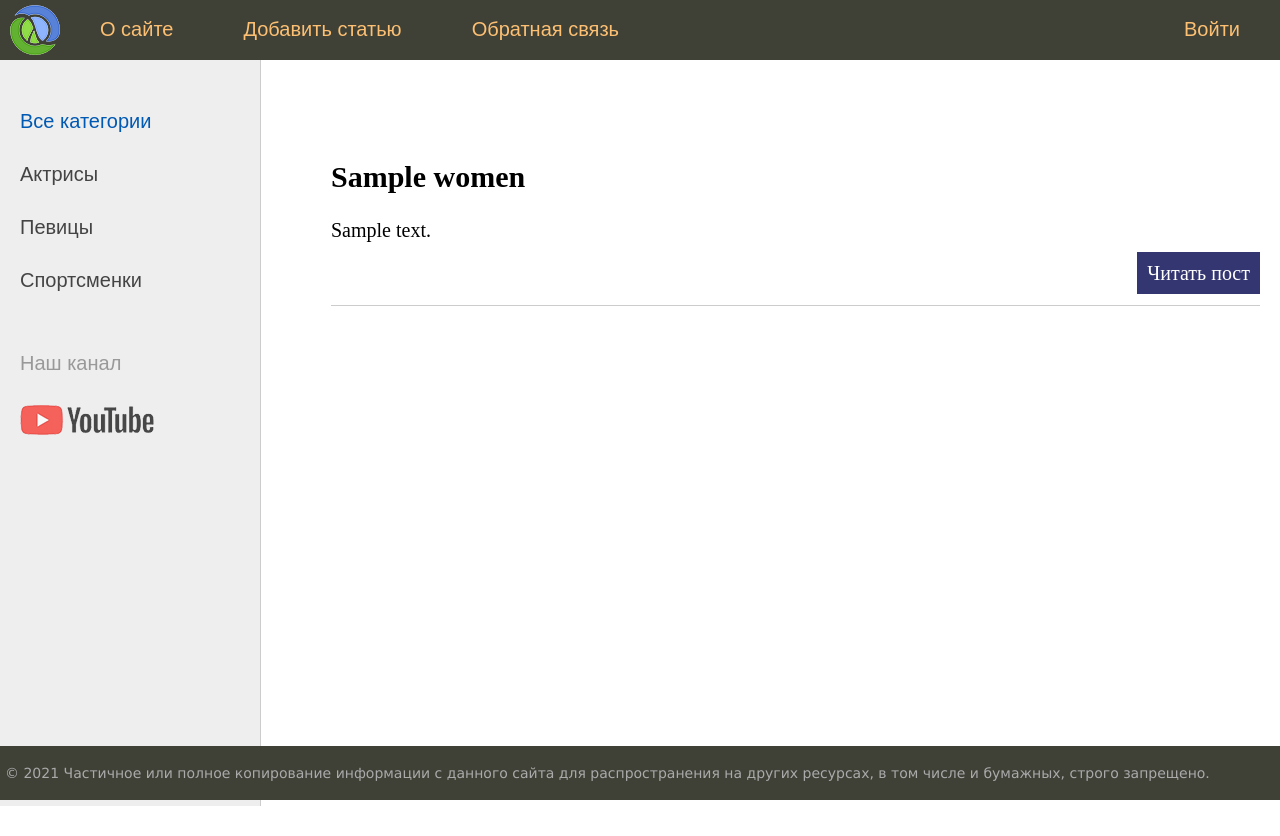
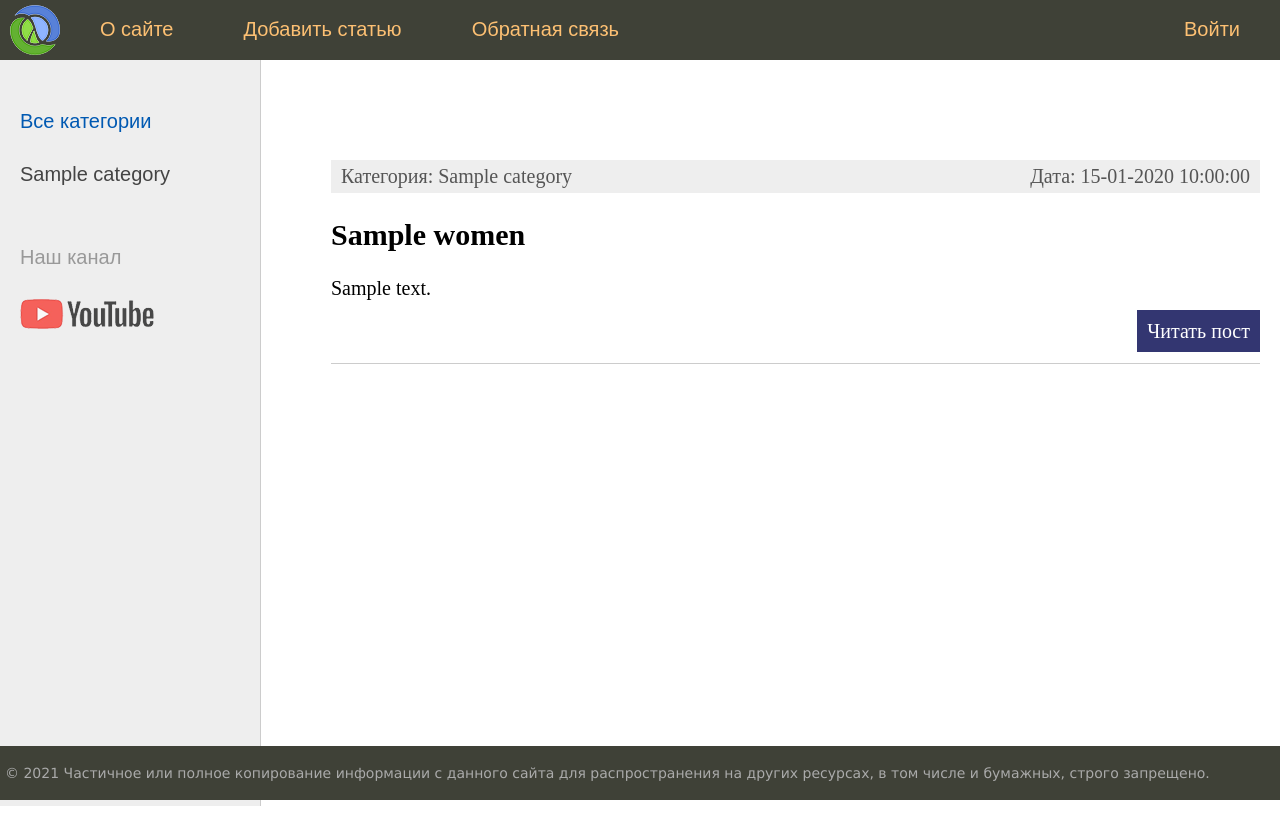
Before and after one commit to Apodisation13/dj_women, a Django app: page / in a window 1280 px wide. Run offline with Django 3.2, Linux system fonts and the light colour scheme; tables that the repository leaves empty hold one stand-in row (values such as "Sample post").

Commit message:
L9 over: added Category, ForeignKey, altered base.html, index.html, urls, added view for category

```diff
--- a/women/models.py
+++ b/women/models.py
@@ -9,9 +9,22 @@ class Women(models.Model):
     time_create = models.DateTimeField(auto_now_add=True)
     time_update = models.DateTimeField(auto_now=True)
     is_published = models.BooleanField(default=True)
+    category = models.ForeignKey('Category', on_delete=models.PROTECT, null=True)
+    # ПРОТЕКТ - запретить уделение категорий на которые есть ссылки, будет ошибка
+    # налл=тру - чтобы смочь добавить вообще такую запись иначе ошибка пустого поля
 
     def __str__(self):
         return self.title
 
     def get_absolute_url(self):
         return reverse('post', kwargs={'post_id': self.pk})
+
+
+class Category(models.Model):
+    name = models.CharField(max_length=50)
+
+    def __str__(self):
+        return self.name
+
+    def get_absolute_url(self):
+        return reverse('category', kwargs={'category_id': self.pk})
--- a/women/templates/women/base.html
+++ b/women/templates/women/base.html
@@ -33,11 +33,23 @@
 <!-- Sidebar слева -->
 	<td valign="top" class="left-chapters">
 	<ul id="leftchapters">
-		<li class="selected">Все категории</li>
-		<li><a href="#">Актрисы</a></li>
-		<li><a href="#">Певицы</a></li>
-		<li><a href="#">Спортсменки</a></li>
-		<li class="share">
+
+        {% if category_selected == 0 %}
+            <li class="selected">Все категории</li>
+        {% else %}
+            <li><a href="{% url 'home' %}">Все категории</a> </li>
+        {%  endif %}
+
+    {% for category in categories %}
+        {%  if category.pk == category_selected %}
+            <li class="selected">{{ category.name }}</li>
+        {% else %}
+            <li><a href="{{ category.get_absolute_url }}">{{ category.name }}</a> </li>
+        {% endif %}
+    {% endfor %}
+
+
+        <li class="share">
 		<p>Наш канал</p>
 		<a class="share-yt" href="https://www.youtube.com/channel/UClJzWfGWuGJL2t-3dYKcHTA/playlists" target="_blank" rel="nofollow"></a>
 		</li>
--- a/women/templates/women/index.html
+++ b/women/templates/women/index.html
@@ -3,8 +3,16 @@
 {% block content %}
 <ul class="list-articles">
 	{% for p in posts %}
-			<li><h2>{{p.title}}</h2>
-	{% autoescape off %}
+			<li>
+
+            <div class="article-panel">
+                <p class="first">Категория: {{ p.category }}</p>
+                <p class="last">Дата: {{ p.time_update|date:"d-m-Y H:i:s" }}</p>
+            </div>
+
+                <h2>{{p.title}}</h2>
+
+                {% autoescape off %}
 	{{p.content|linebreaks|truncatewords:50}}
 	{% endautoescape %}
 			<div class="clear"></div>
--- a/women/urls.py
+++ b/women/urls.py
@@ -10,4 +10,5 @@ urlpatterns = [
     path('contact/', contact, name='contact'),
     path('login/', login, name='login'),
     path('post/<int:post_id>/', show_post, name='post'),
+    path('category/<int:category_id>/', show_category, name='category'),
 ]
--- a/women/views.py
+++ b/women/views.py
@@ -1,4 +1,4 @@
-from django.http import HttpResponse, HttpResponseNotFound
+from django.http import HttpResponse, HttpResponseNotFound, Http404
 from django.shortcuts import render
 from women.models import *
 
@@ -17,12 +17,18 @@ def about(request):
 
 def home(request):
     template_name = 'women/index.html'
+
     women = Women.objects.all()
+    categories = Category.objects.all()
+
     context = {
         'posts': women,
         'menu': MENU,
-        'title': 'Главная страница'
+        'title': 'Главная страница',
+        'categories': categories,
+        'category_selected': 0
     }
+
     return render(request, template_name, context)
 
 
@@ -42,6 +48,26 @@ def show_post(request, post_id):
     return HttpResponse(f'Отображение статьи с id {post_id}')
 
 
+def show_category(request, category_id):
+    template_name = 'women/index.html'
+
+    women = Women.objects.filter(category_id=category_id)
+    categories = Category.objects.all()
+
+    if not women:
+        raise Http404()
+
+    context = {
+        'posts': women,
+        'menu': MENU,
+        'title': 'Отображение по рубрикам',
+        'categories': categories,
+        'category_selected': category_id
+    }
+
+    return render(request, template_name, context)
+
+
 def page_not_found(request, exception):
     msg = '<h1><font color="red">СТРАНИЦА НЕ НАЙДЕНА</font></h1>'
     return HttpResponseNotFound(msg)
```
